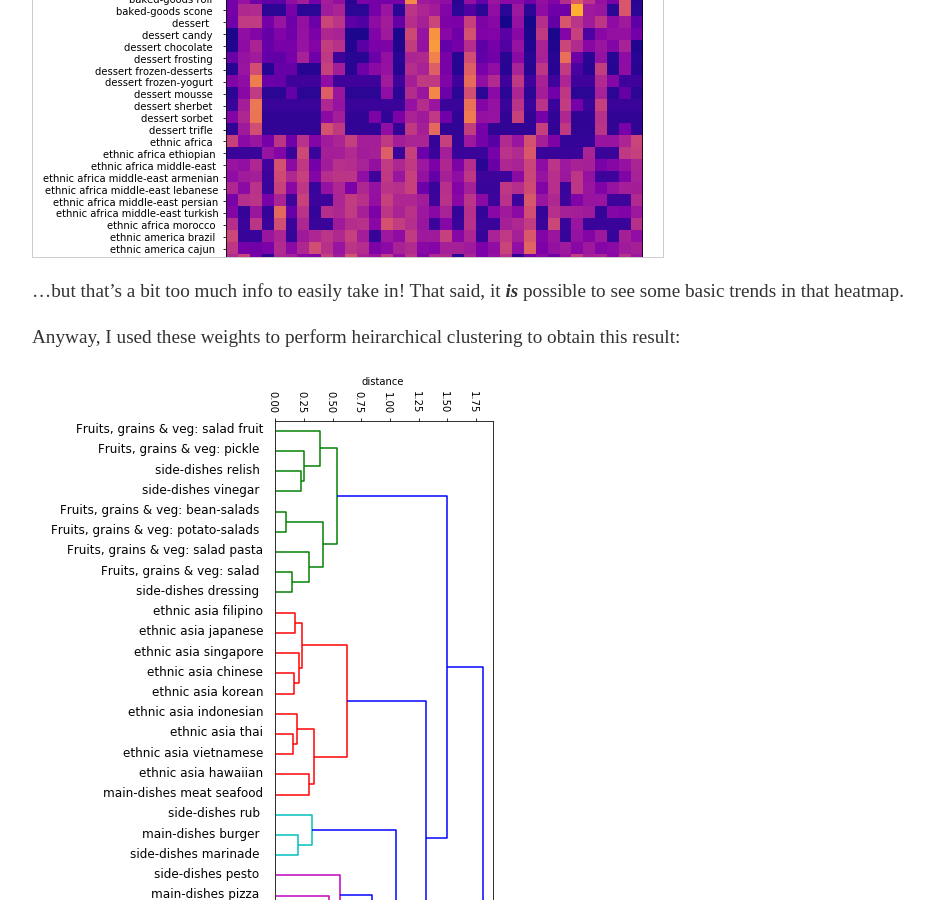
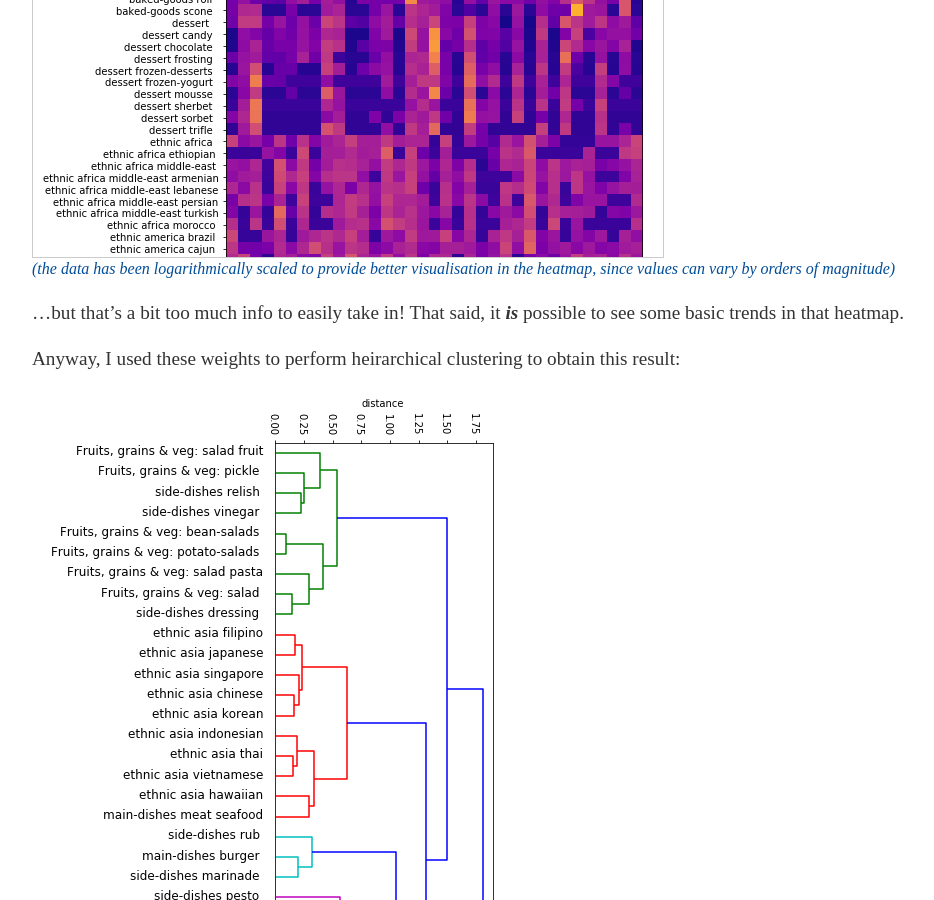
Before and after one commit to not-even-wong/not-even-wong.github.io, a Jekyll site: the page built from _posts/2019-11-12-analysing-similarities-between-recipes-with-topic-modeling.md, in a window 1280 px wide and 900 px high, scrolled down 3823 px. Shown: the whole window, without its empty margins (160-1094 px from the left). Built offline with Jekyll 4.4.1, drawn with Linux system fonts in a browser that asks for light colours.

Commit message:
Update 2019-11-12-analysing-similarities-between-recipes-with-topic-modeling.md

```diff
--- a/_posts/2019-11-12-analysing-similarities-between-recipes-with-topic-modeling.md
+++ b/_posts/2019-11-12-analysing-similarities-between-recipes-with-topic-modeling.md
@@ -286,6 +286,7 @@ Now that I have a list of topics, I can use these to make sense of clustering. A
 <div style="height: 400px; width: 630px; border: 1px solid #ccc; overflow:scroll; overflow-x: hidden;">
 <img src="https://raw.githubusercontent.com/not-even-wong/not-even-wong.github.io/master/_posts/20191112/topic%20distributions.png">
 </div>
+<div class="fineprint">(the data has been logarithmically scaled to provide better visualisation in the heatmap, since values can vary by orders of magnitude)</div>
 
 ...but that's a bit too much info to easily take in! That said, it <b><i>is</i></b> possible to see some basic trends in that heatmap.
 
```
